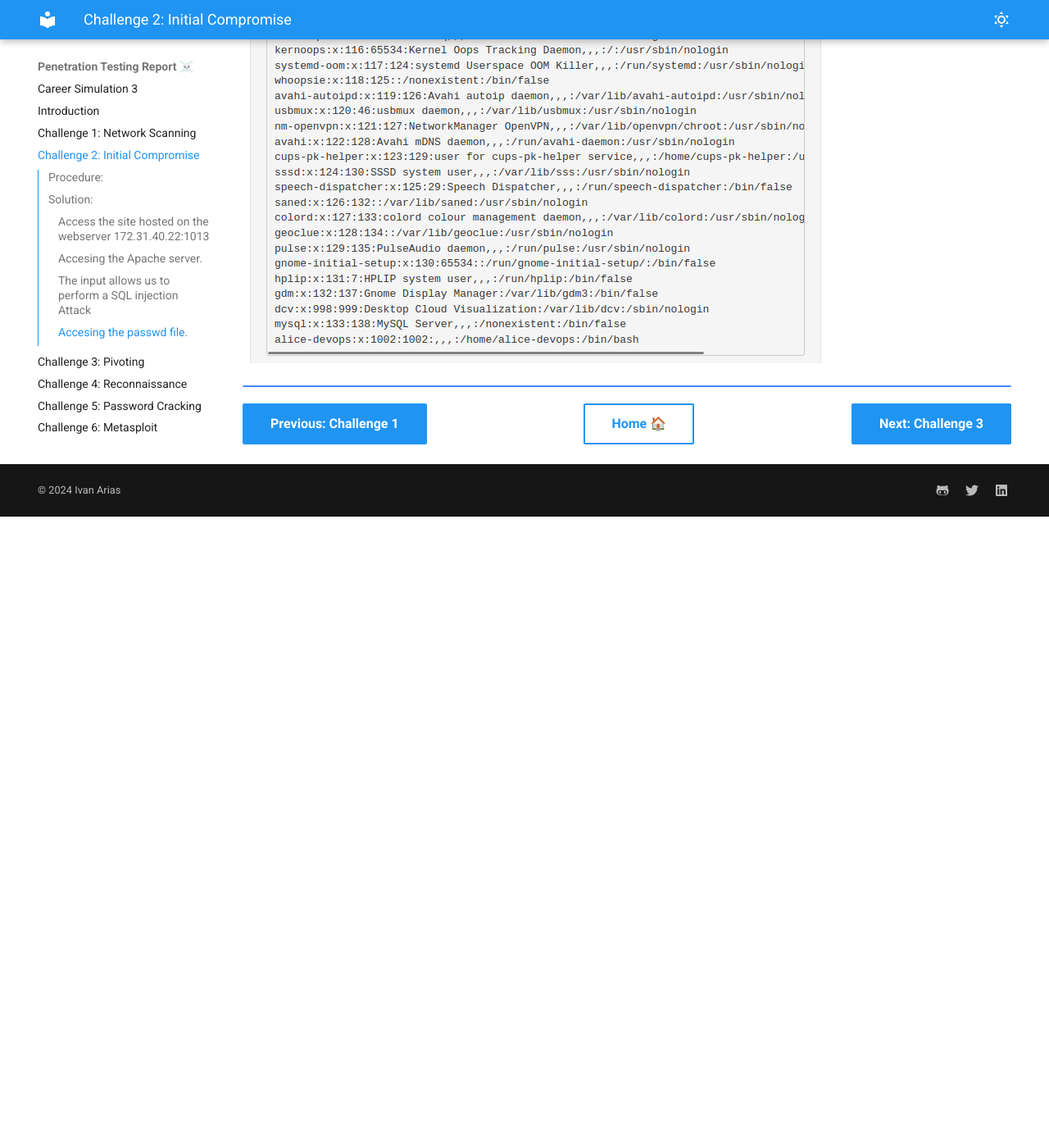
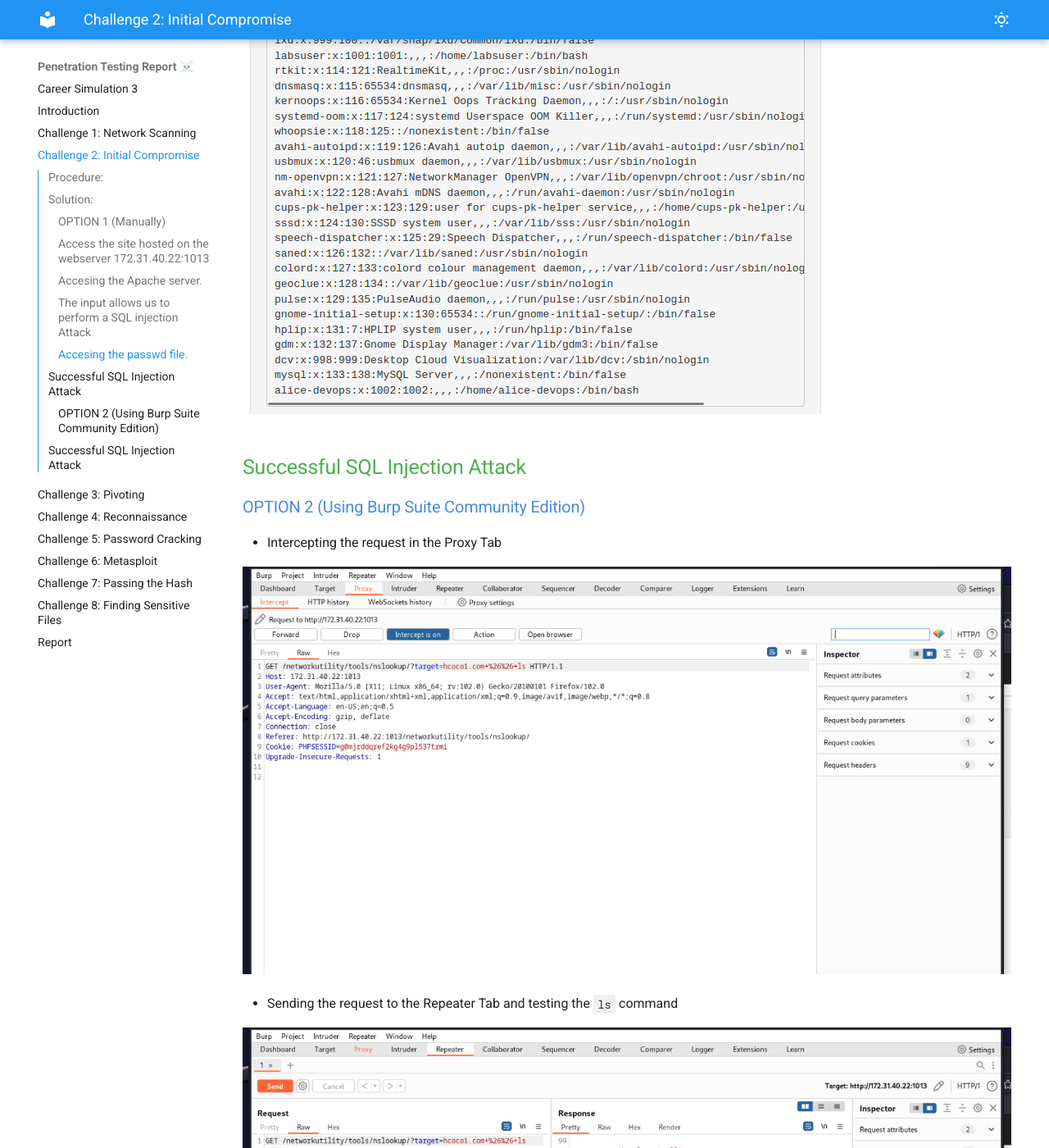
Before and after one commit to hcoco1/Career-Simulation-3, an MkDocs documentation site: the page built from docs/challenge_2.md, in a window 1280 px wide and 1400 px high, scrolled down 3682 px. Shown: the whole window at 82% size. Built offline with MkDocs 1.6.1 and Material for MkDocs 9.7.7, drawn with Linux system fonts in a browser that asks for light colours; before the commit the page ends 4312 px from its top, so only the background shows below that; some of the changed text lies outside the part shown.

Commit message:
burp suite added

```diff
--- a/docs/challenge_2.md
+++ b/docs/challenge_2.md
@@ -11,6 +11,8 @@
 - Demonstrate you can run commands on the target system by running the `whoami` command.
 
 ## **Solution:**
+
+### OPTION 1 (Manually)
 
 ### Access the site hosted on the webserver 172.31.40.22:1013
 
@@ -35,6 +37,30 @@
 
 ![alt text](images/Pasted%20image%2020240507230309.png)
 
+## Successful SQL Injection Attack
+
+### OPTION 2 (Using Burp Suite Community Edition)
+
+- Intercepting the request in the Proxy Tab
+
+![alt text](images/burp.png)
+
+- Sending the request to the Repeater Tab and testing the `ls` command
+
+![alt text](images/burp1.png)
+
+- Testing the `whoami` command
+
+![alt text](images/burp2.png)
+
+- Testing the `cat /etc/passwd` command
+
+![alt text](images/burp4.png)
+
+## Successful SQL Injection Attack
+
+
+
 !!! note ""
 
 <div class="button-container" markdown="1">
```
Also changed, not shown: docs/images/burp.png (added), docs/images/burp1.png (added), docs/images/burp2.png (added), docs/images/burp3.png (added), docs/images/burp4.png (added).
